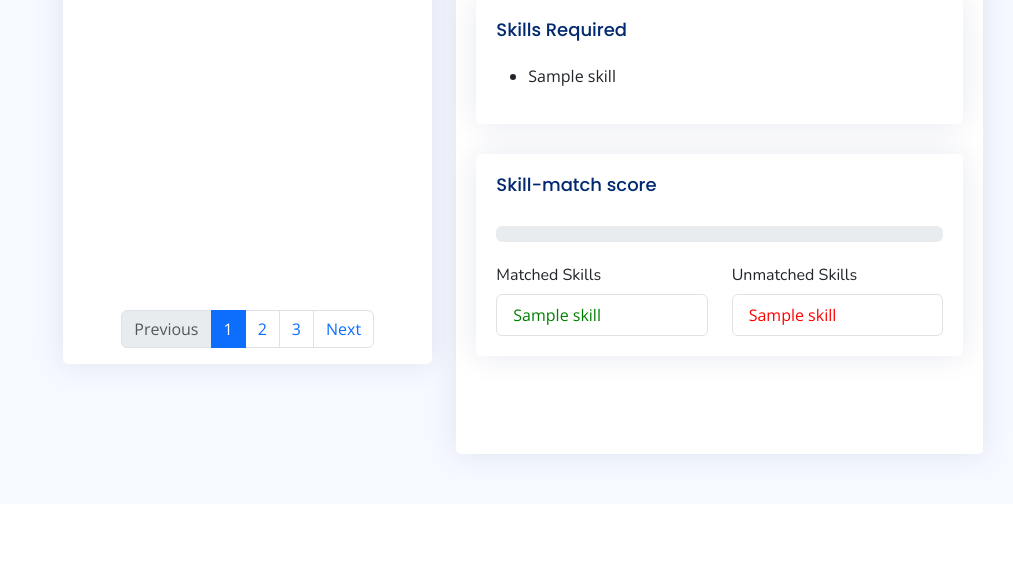
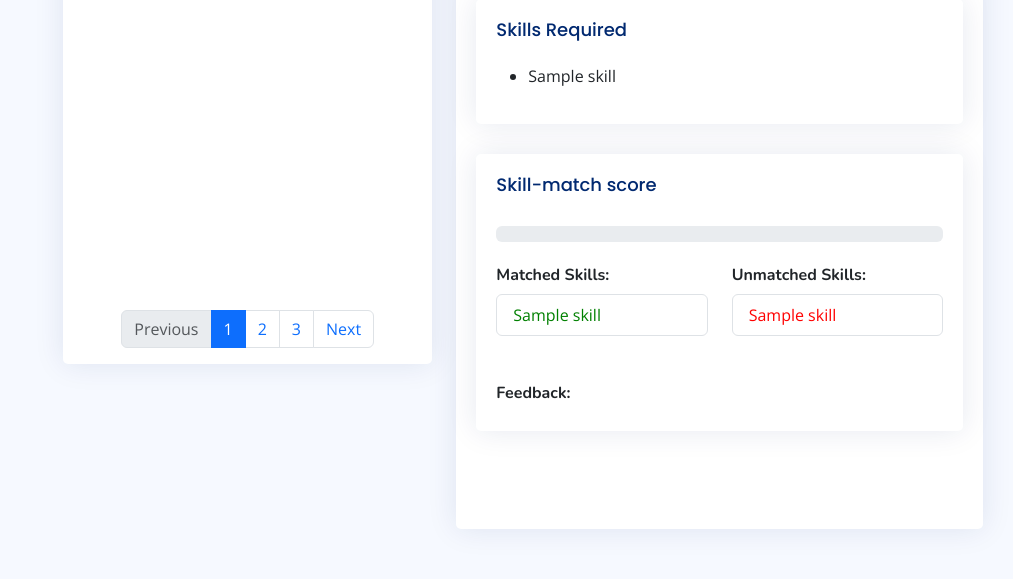
Before and after one commit to darylmatt/spm_g4t4, a Flask app: template flask_webapp/templates/all_listings_staff.html in a window 1280 px wide, after a click that opens the changed part. Shown: the part 990-1569 px from the top of the page, without its empty margins (267-1280 px from the left). Before the commit the page ends 1459 px from the top, so only its background shows below. Run offline with Flask 3, Linux system fonts and the light colour scheme; the template is opened without the code that fills it: most values are stand-ins (such as "Sample title", 1, 10 or a date in 2020); parts of the project's set-up code (start-up, migrations or seed data) failed here and were passed over; some libraries are stand-ins or nearby versions.

Commit message:
added feedback to fulfil acceptance criteria

```diff
--- a/flask_webapp/static/assets/js/match_staff_skills.js
+++ b/flask_webapp/static/assets/js/match_staff_skills.js
@@ -84,6 +84,20 @@ document.addEventListener("DOMContentLoaded", function () {
             noUnmatchedSkillsMessage.textContent = "You have no unmatched skills";
             unmatchedSkillsContainer.appendChild(noUnmatchedSkillsMessage);
           }
+
+             // Define feedback based on the progress bar color
+            let feedback = "";
+            if (skillProgressBar.classList.contains("bg-danger")) {
+            feedback = "You are not recommended for this role.";
+            } else if (skillProgressBar.classList.contains("bg-warning")) {
+            feedback = "You are recommended for this role.";
+            } else {
+            feedback = "You are highly recommended for this role.";
+            }
+
+            // Update the feedback div
+            const feedbackContainer = document.getElementById(`feedback-${listingId}`);
+            feedbackContainer.textContent = feedback;
         });
       })
       .catch((error) => {
--- a/flask_webapp/templates/all_listings_staff.html
+++ b/flask_webapp/templates/all_listings_staff.html
@@ -653,7 +653,7 @@
     <!-- Inside the loop that iterates over listings -->
     <div class="row">
       <div class="col-lg-6">
-        <h6> Matched Skills </h6>
+        <h6> <b>Matched Skills:</b> </h6>
         <ul class="list-group list-group-light" id="matched-skills-{{ listing.listing_id }}">
           {% for skill in listing.matched_skills %}
             <li class="list-group-item" style="color: green;">
@@ -664,7 +664,7 @@
       </div>
 
       <div class="col-lg-6">
-        <h6> Unmatched Skills </h6>
+        <h6> <b>Unmatched Skills:</b> </h6>
         <ul class="list-group list-group-light" id="unmatched-skills-{{ listing.listing_id }}">
           {% for skill in listing.unmatched_skills %}
             <li class="list-group-item" style="color: red;">
@@ -672,6 +672,13 @@
             </li>
           {% endfor %}
         </ul>
+      </div>
+    </div>
+    <br><br>
+    <div class="row">
+      <div class="col-lg-12">
+        <h6> <b>Feedback:</b> </h6>
+        <div id="feedback-{{ listing.listing_id }}"></div> <!-- Added feedback div -->
       </div>
     </div>
 
```
